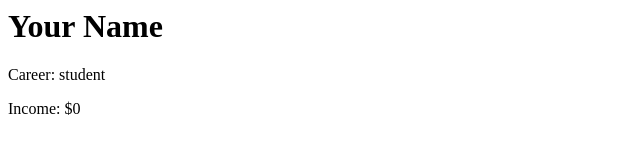
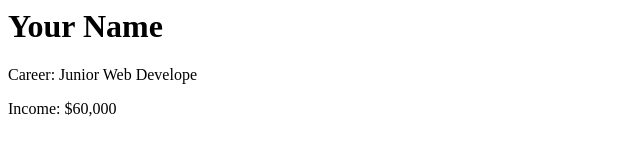
Before and after one commit to salesforce-Young/FirstProject, a plain HTML site: page index.html in a window 1280 px wide. Shown: the whole page, without its empty margins (0-640 px from the left). Drawn offline with Linux system fonts and the light colour scheme.

Commit message:
Promote to JWD

```diff
--- a/index.html
+++ b/index.html
@@ -1,3 +1,3 @@
 <h1>Your Name </h1>
-<p>Career: student </p>
-<p>Income: $0 </p>
+<p>Career: Junior Web Develope </p>
+<p>Income: $60,000 </p>
```
